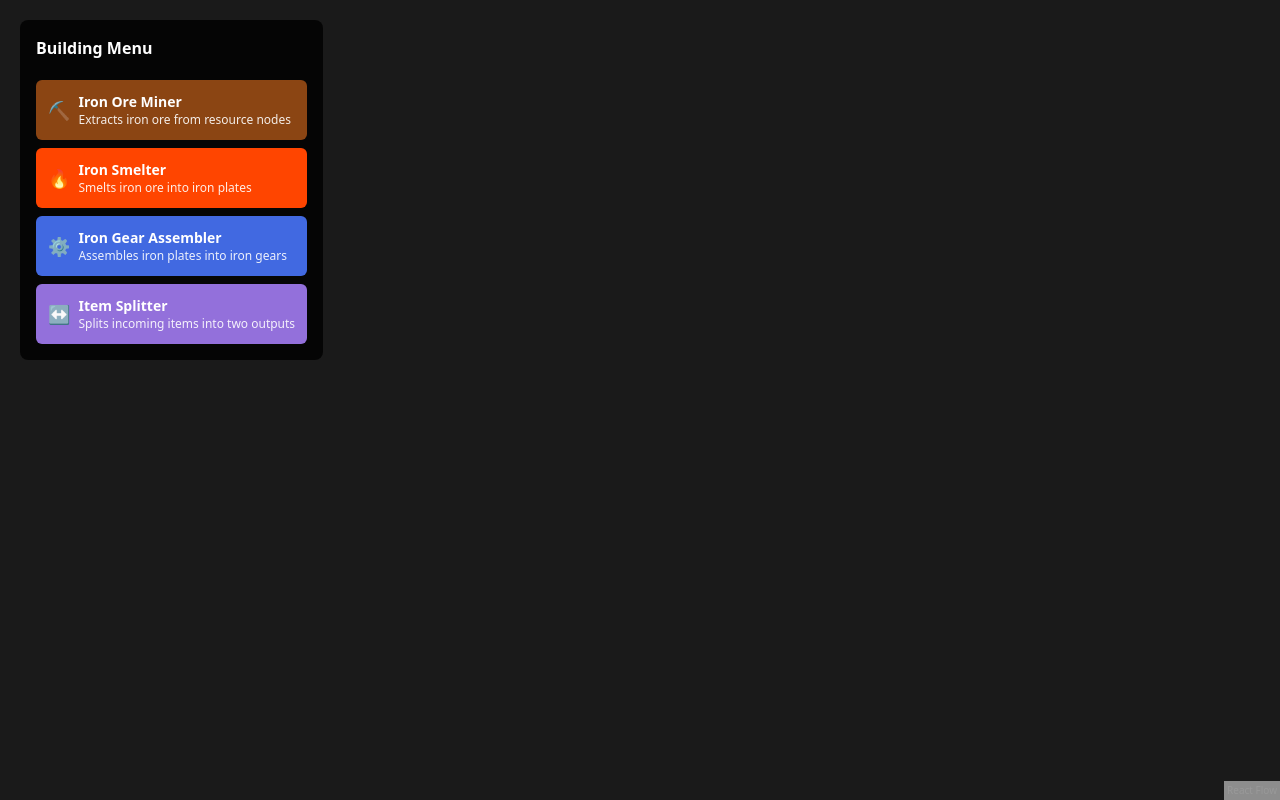
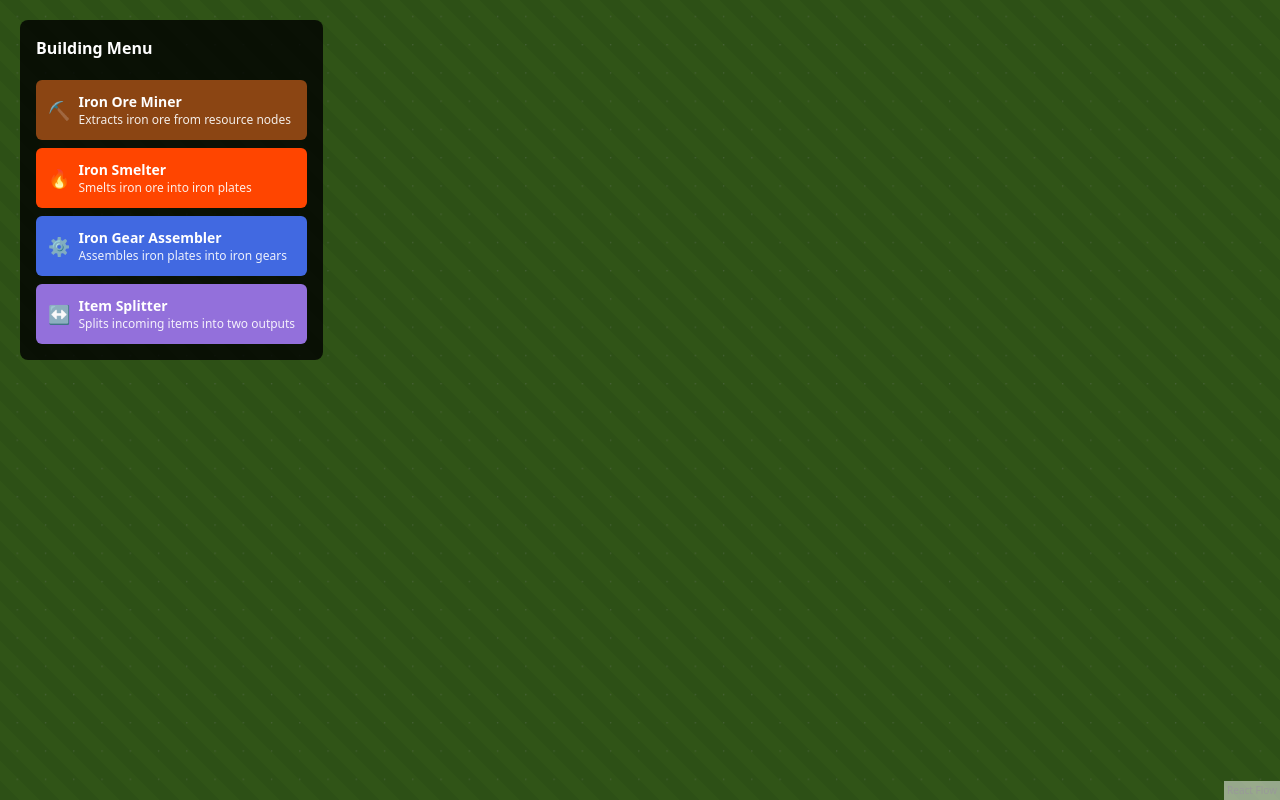
Before and after one commit to p-tkachuk/VibeBuilder, a React (Vite) app: page / in a window 1280 px wide. Built offline with nearby package versions, Linux system fonts and the light colour scheme.

Commit message:
add background

```diff
--- a/src/App.tsx
+++ b/src/App.tsx
@@ -3,19 +3,102 @@ import { ReactFlow, applyNodeChanges, applyEdgeChanges, addEdge, type Node, type
 import '@xyflow/react/dist/style.css';
 import { BuildingMenu } from './components/BuildingMenu';
 import { BuildingNode } from './components/BuildingNode';
+import { ResourceNode } from './components/ResourceNode';
+import { TerrainOverlay } from './components/TerrainOverlay';
 import { BuildingType, BUILDING_CONFIGS } from './types/buildings';
+import type { ResourceField } from './types/terrain';
+import { ResourceType } from './types/terrain';
 
 const initialNodes: Node[] = [];
 const initialEdges: Edge[] = [];
 
 const nodeTypes = {
   building: BuildingNode,
+  resource: ResourceNode,
+};
+
+// Generate some resource fields
+const generateResourceFields = (): ResourceField[] => {
+  const fields: ResourceField[] = [];
+
+  // Iron ore fields
+  fields.push({
+    id: 'iron-ore-1',
+    type: ResourceType.IRON_ORE,
+    x: 200,
+    y: 150,
+    width: 200,
+    height: 120,
+    intensity: 0.8
+  });
+
+  fields.push({
+    id: 'iron-ore-2',
+    type: ResourceType.IRON_ORE,
+    x: 600,
+    y: 300,
+    width: 150,
+    height: 100,
+    intensity: 0.6
+  });
+
+  // Coal fields
+  fields.push({
+    id: 'coal-1',
+    type: ResourceType.COAL,
+    x: 100,
+    y: 400,
+    width: 180,
+    height: 140,
+    intensity: 0.7
+  });
+
+  // Copper ore fields
+  fields.push({
+    id: 'copper-ore-1',
+    type: ResourceType.COPPER_ORE,
+    x: 500,
+    y: 100,
+    width: 160,
+    height: 80,
+    intensity: 0.9
+  });
+
+  // Stone fields
+  fields.push({
+    id: 'stone-1',
+    type: ResourceType.STONE,
+    x: 800,
+    y: 200,
+    width: 120,
+    height: 90,
+    intensity: 0.5
+  });
+
+  return fields;
 };
 
 export default function App() {
   const [nodes, setNodes] = useState(initialNodes);
   const [edges, setEdges] = useState(initialEdges);
   const [nodeIdCounter, setNodeIdCounter] = useState(1);
+  const [resourceFields] = useState<ResourceField[]>(generateResourceFields());
+
+  // Convert resource fields to React Flow nodes for proper positioning
+  const resourceNodes: Node[] = resourceFields.map((field) => ({
+    id: field.id,
+    type: 'resource',
+    position: { x: field.x, y: field.y },
+    data: {
+      resourceType: field.type,
+      width: field.width,
+      height: field.height,
+      intensity: field.intensity
+    },
+    draggable: false,
+    selectable: false,
+    deletable: false
+  }));
 
   const onNodesChange = useCallback(
     (changes: any) => setNodes((nodesSnapshot) => applyNodeChanges(changes, nodesSnapshot)),
@@ -30,17 +113,46 @@ export default function App() {
     [],
   );
 
+  // Check if a position is within a resource field
+  const isPositionInResourceField = useCallback((x: number, y: number, resourceType?: ResourceType): boolean => {
+    return resourceFields.some(field => {
+      const isInField = x >= field.x && x <= field.x + field.width &&
+                       y >= field.y && y <= field.y + field.height;
+      return resourceType ? isInField && field.type === resourceType : isInField;
+    });
+  }, [resourceFields]);
+
   const handleBuildingSelect = useCallback((buildingType: BuildingType) => {
     const config = BUILDING_CONFIGS[buildingType];
     const newNodeId = `building-${nodeIdCounter}`;
 
+    // Generate random position
+    let position = {
+      x: Math.random() * 800 + 100,
+      y: Math.random() * 500 + 100
+    };
+
+    // For miners, ensure they're placed on ore fields
+    if (buildingType === BuildingType.MINER) {
+      let attempts = 0;
+      while (!isPositionInResourceField(position.x, position.y, ResourceType.IRON_ORE) && attempts < 50) {
+        position = {
+          x: Math.random() * 800 + 100,
+          y: Math.random() * 500 + 100
+        };
+        attempts++;
+      }
+
+      // If we couldn't find a valid position after 50 attempts, place it anyway
+      if (attempts >= 50) {
+        console.warn('Could not find valid ore field position for miner');
+      }
+    }
+
     const newNode: Node = {
       id: newNodeId,
       type: 'building',
-      position: {
-        x: Math.random() * 400 + 100,
-        y: Math.random() * 300 + 100
-      },
+      position,
       data: {
         buildingType,
         label: config.name,
@@ -49,21 +161,23 @@ export default function App() {
 
     setNodes((nds) => [...nds, newNode]);
     setNodeIdCounter((counter) => counter + 1);
-  }, [nodeIdCounter]);
+  }, [nodeIdCounter, isPositionInResourceField]);
 
   return (
     <div style={{ width: '100vw', height: '100vh', position: 'relative' }}>
       <BuildingMenu onBuildingSelect={handleBuildingSelect} />
       <ReactFlow
-        nodes={nodes}
+        nodes={[...resourceNodes, ...nodes]}
         edges={edges}
         onNodesChange={onNodesChange}
         onEdgesChange={onEdgesChange}
         onConnect={onConnect}
         nodeTypes={nodeTypes as any}
         fitView
-        style={{ backgroundColor: '#1a1a1a' }}
-      />
+        style={{ backgroundColor: '#2d5016' }}
+      >
+        <TerrainOverlay />
+      </ReactFlow>
     </div>
   );
 }
--- /dev/null
+++ b/src/components/ResourceNode.tsx
@@ -0,0 +1,38 @@
+import React from 'react';
+import { ResourceType, RESOURCE_COLORS, RESOURCE_PATTERNS } from '../types/terrain';
+
+interface ResourceNodeData {
+  resourceType: ResourceType;
+  width: number;
+  height: number;
+  intensity: number;
+}
+
+interface ResourceNodeProps {
+  data: ResourceNodeData;
+}
+
+export const ResourceNode: React.FC<ResourceNodeProps> = ({ data }) => {
+  return (
+    <div
+      style={{
+        width: data.width,
+        height: data.height,
+        backgroundColor: RESOURCE_COLORS[data.resourceType],
+        opacity: 0.4 + (data.intensity * 0.4),
+        borderRadius: '8px',
+        border: `2px solid ${RESOURCE_COLORS[data.resourceType]}`,
+        display: 'flex',
+        alignItems: 'center',
+        justifyContent: 'center',
+        fontSize: '24px',
+        fontWeight: 'bold',
+        textShadow: '1px 1px 2px rgba(0,0,0,0.8)',
+        boxShadow: 'inset 0 0 20px rgba(0,0,0,0.3)',
+        pointerEvents: 'none'
+      }}
+    >
+      {RESOURCE_PATTERNS[data.resourceType]}
+    </div>
+  );
+};
--- /dev/null
+++ b/src/components/TerrainOverlay.tsx
@@ -0,0 +1,14 @@
+import React from 'react';
+import { Background } from '@xyflow/react';
+
+export const TerrainOverlay: React.FC = () => {
+  return (
+    <Background
+      style={{
+        background: 'linear-gradient(45deg, #2d5016 25%, #3a5f1a 25%, #3a5f1a 50%, #2d5016 50%, #2d5016 75%, #3a5f1a 75%)',
+        backgroundSize: '40px 40px',
+        opacity: 0.3
+      }}
+    />
+  );
+};
--- /dev/null
+++ b/src/types/terrain.ts
@@ -0,0 +1,30 @@
+export interface ResourceField {
+  id: string;
+  type: ResourceType;
+  x: number;
+  y: number;
+  width: number;
+  height: number;
+  intensity: number; // 0-1, affects visual appearance
+}
+
+export enum ResourceType {
+  IRON_ORE = 'iron-ore',
+  COAL = 'coal',
+  COPPER_ORE = 'copper-ore',
+  STONE = 'stone'
+}
+
+export const RESOURCE_COLORS = {
+  [ResourceType.IRON_ORE]: '#8B4513',
+  [ResourceType.COAL]: '#2F2F2F',
+  [ResourceType.COPPER_ORE]: '#CD7F32',
+  [ResourceType.STONE]: '#A9A9A9'
+};
+
+export const RESOURCE_PATTERNS = {
+  [ResourceType.IRON_ORE]: '🔶',
+  [ResourceType.COAL]: '⬛',
+  [ResourceType.COPPER_ORE]: '🟠',
+  [ResourceType.STONE]: '⬜'
+};
```
